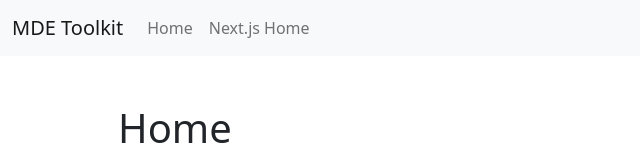
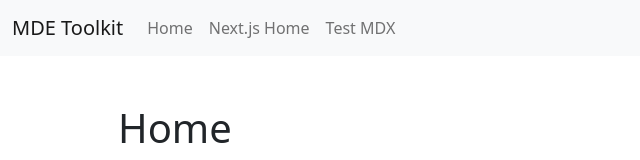
Before and after one commit to news-vt/news-vt.github.io, a Next.js app: page / in a window 1280 px wide. Shown: the top 160 px of the page, without its empty margins (0-640 px from the left). Built offline with nearby package versions, Linux system fonts and the light colour scheme.

Commit message:
Moved components directory

```diff
--- a/pages/_app.tsx
+++ b/pages/_app.tsx
@@ -2,13 +2,14 @@
 import type { AppProps } from 'next/app'
 import Head from 'next/head';
 import Script from 'next/script';
-import Navbar from './components/navbar';
+import Navbar from '../components/navbar';
 
 // Navbar elements.
 const NAVBAR_TITLE = "MDE Toolkit";
 const NAVBAR_MENU_LIST = [
     { text: "Home", href: "/" },
     { text: "Next.js Home", href: "/nextjshome" },
+    { text: "Test MDX", href: "/testmdx" },
 ];
 
 function MyApp({ Component, pageProps }: AppProps) {
@@ -20,6 +21,7 @@ function MyApp({ Component, pageProps }: AppProps) {
             <meta name="viewport" content="width=device-width, initial-scale=1" />
             <link rel="icon" href="/newsvticon.png" />
             <link href="https://cdn.jsdelivr.net/npm/bootstrap@5.2.0/dist/css/bootstrap.min.css" rel="stylesheet"/>
+            <link rel="stylesheet" href="https://cdn.jsdelivr.net/npm/katex@0.15.2/dist/katex.min.css"/>
         </Head>
 
         <Navbar title={NAVBAR_TITLE} menu_list={NAVBAR_MENU_LIST}/>
```
Also changed, not shown: components/navbar.tsx (renamed from pages/components/navbar.tsx), components/navitem.tsx (renamed from pages/components/navitem.tsx).
